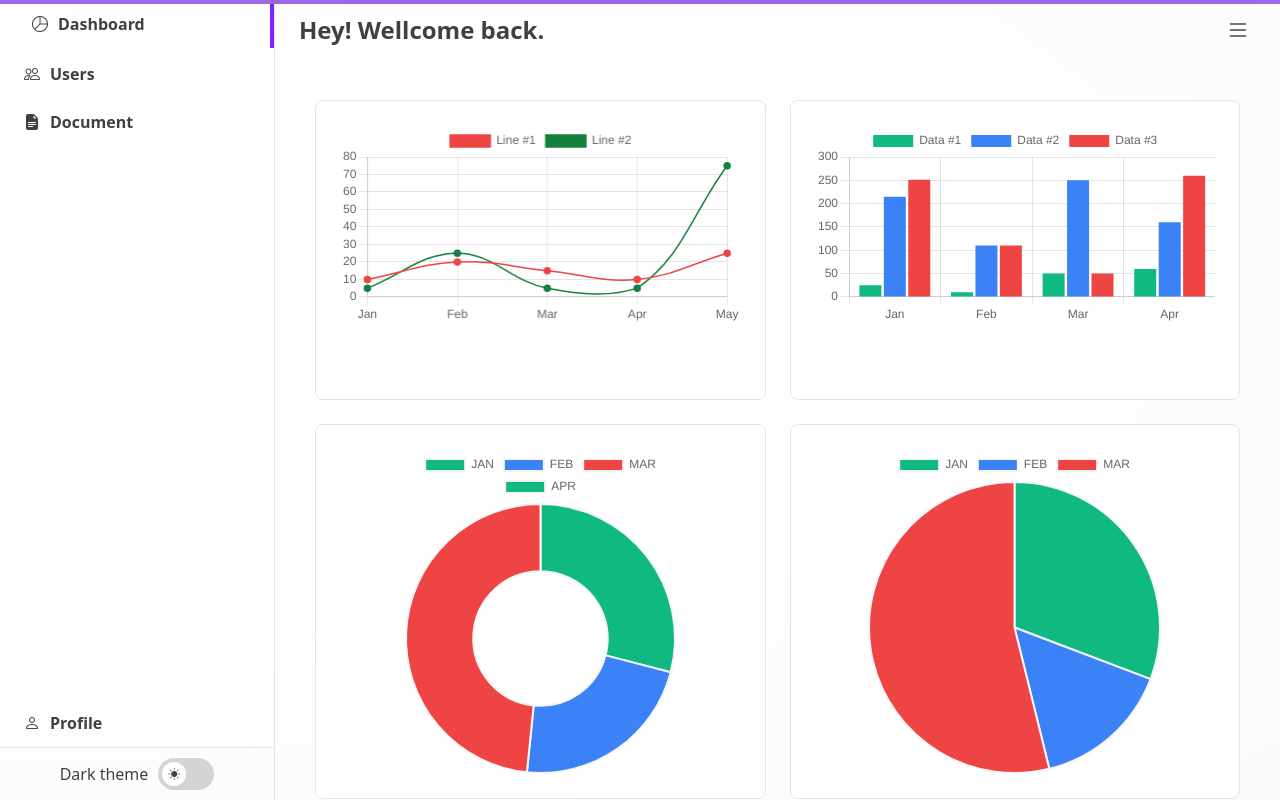
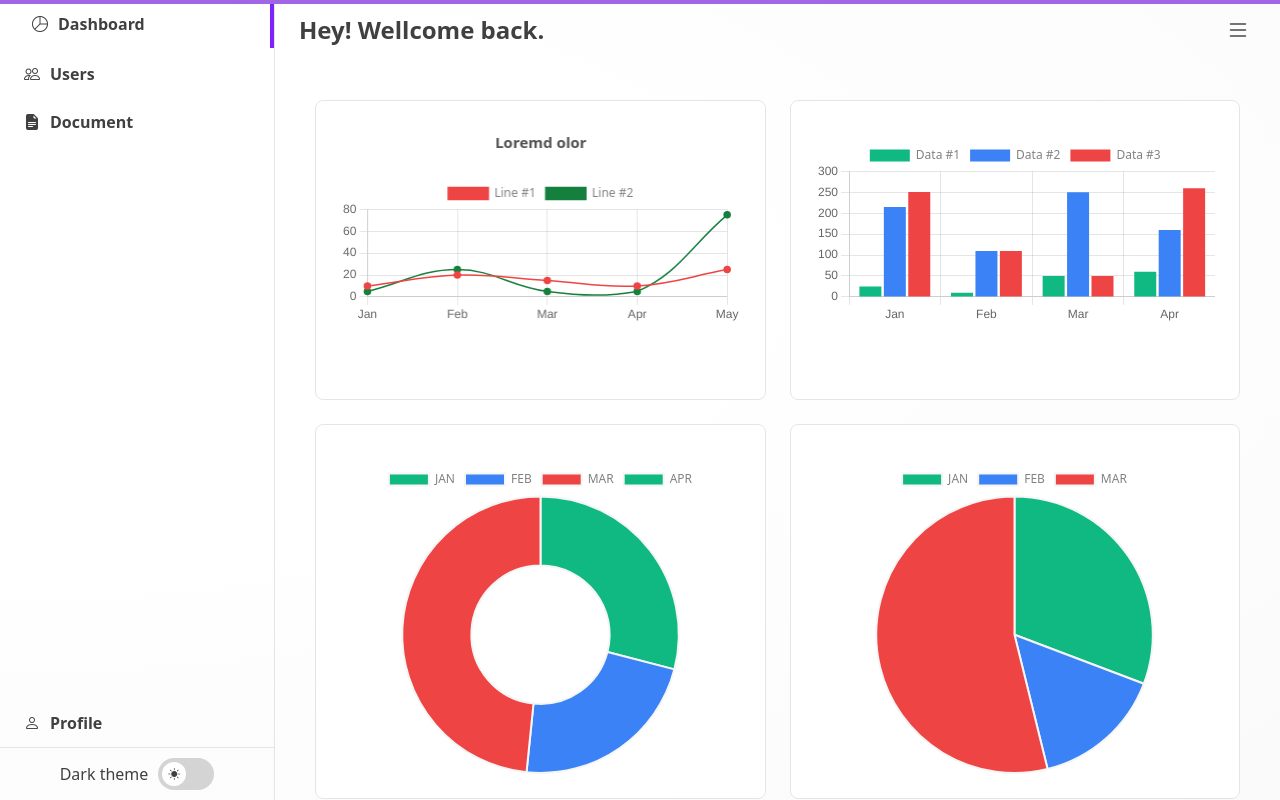
Before and after one commit to ernandesrs/pproj_vapp, a Vue app: page /dashboard in a window 1280 px wide. Built offline with nearby package versions, Linux system fonts and the light colour scheme.

Commit message:
charts title

```diff
--- a/src/components/ui/charts/CBarChart.vue
+++ b/src/components/ui/charts/CBarChart.vue
@@ -13,11 +13,12 @@ import type { BarChartDataSet } from '@/types/components/ui/chart_type';
 
 const props = withDefaults(defineProps<{
     id?: string,
+    title?: string,
     labels: Array<string>,
     datasets: Array<BarChartDataSet>
 }>(), {});
 
-const { getId, getOptions } = useBaseChart('bar', { id: props.id });
+const { getId, getOptions } = useBaseChart('bar', { id: props.id, title: props.title });
 
 </script>
 
--- a/src/components/ui/charts/CDoughnutChart.vue
+++ b/src/components/ui/charts/CDoughnutChart.vue
@@ -13,11 +13,12 @@ import { Doughnut } from 'vue-chartjs';
 
 const props = withDefaults(defineProps<{
     id?: string,
+    title?: string,
     labels: Array<string>,
     datasets: Array<DoughnutChartDataSet>
 }>(), {});
 
-const { getId, getOptions } = useBaseChart('doughnut', { id: props.id });
+const { getId, getOptions } = useBaseChart('doughnut', { id: props.id, title: props.title });
 
 </script>
 
--- a/src/components/ui/charts/CLineChart.vue
+++ b/src/components/ui/charts/CLineChart.vue
@@ -13,11 +13,12 @@ import type { LineChartDataSet } from '@/types/components/ui/chart_type';
 
 const props = withDefaults(defineProps<{
     id?: string,
+    title?: string,
     labels: Array<string>,
     datasets: Array<LineChartDataSet>
 }>(), {});
 
-const { getId, getOptions } = useBaseChart('line', { id: props.id });
+const { getId, getOptions } = useBaseChart('line', { id: props.id, title: props.title });
 
 </script>
 
--- a/src/components/ui/charts/CPieChart.vue
+++ b/src/components/ui/charts/CPieChart.vue
@@ -13,11 +13,12 @@ import type { PieChartDataSet } from '@/types/components/ui/chart_type';
 
 const props = withDefaults(defineProps<{
     id?: string,
+    title?: string,
     labels: Array<string>,
     datasets: Array<PieChartDataSet>
 }>(), {});
 
-const { getId, getOptions } = useBaseChart('pie', { id: props.id });
+const { getId, getOptions } = useBaseChart('pie', { id: props.id, title: props.title });
 
 </script>
 
--- a/src/composables/components/ui/useBaseChart.ts
+++ b/src/composables/components/ui/useBaseChart.ts
@@ -1,5 +1,5 @@
 import { computed } from "vue";
-import { Chart as ChartJS, Title, Tooltip, Legend, BarElement, ArcElement, LineElement, PointElement, CategoryScale, LinearScale, type LineOptions } from 'chart.js';
+import { Chart as ChartJS, Title, Tooltip, Legend, BarElement, ArcElement, LineElement, PointElement, CategoryScale, LinearScale, type LineOptions, plugins } from 'chart.js';
 import { ChartColors } from "@/types/components/ui/chart_type";
 import { useApp } from "@/composables/useApp";
 
@@ -32,8 +32,10 @@ ChartJS.defaults.backgroundColor = [
 ChartJS.register(Title, Tooltip, Legend, BarElement, ArcElement, LineElement, PointElement, CategoryScale, LinearScale);
 
 export function useBaseChart<T>(type: "bar" | "pie" | "line" | "area" | "doughnut", props: {
-    id: string | undefined
+    id: string | undefined,
+    title: string | undefined
 }) {
+    const fontFamily = 'ui-sans-serif, system-ui, sans-serif, "Apple Color Emoji", "Segoe UI Emoji", "Segoe UI Symbol", "Noto Color Emoji"';
     const { isDarkTheme } = useApp();
 
     const getId = computed(() => {
@@ -44,6 +46,33 @@ export function useBaseChart<T>(type: "bar" | "pie" | "line" | "area" | "doughnu
         return {
             responsive: true,
             maintainAspectRatio: true,
+            plugins: {
+                legend: {
+                    display: true,
+                    // position: 'bottom',
+                    title: {
+                        display: true,
+                    },
+                    labels: {
+                        font: {
+                            family: fontFamily,
+                            weight: 400
+                        },
+                        color: isDarkTheme() ? '#B5B5B5' : '#828282'
+                    }
+                },
+                title: {
+                    display: props.title ? true : false,
+                    text: props.title,
+                    color: isDarkTheme() ? '#E0E0E0' : '#525252',
+                    // position: 'top',
+                    font: {
+                        family: fontFamily,
+                        size: 15,
+                        weight: 600
+                    }
+                }
+            },
             datasets: {
                 doughnut: {
                     borderColor: isDarkTheme() ? '#171717' : '#f5f5f5'
@@ -62,6 +91,6 @@ export function useBaseChart<T>(type: "bar" | "pie" | "line" | "area" | "doughnu
 
     return {
         getId,
-        getOptions
+        getOptions,
     };
 };
--- a/src/views/dash/HomeView.vue
+++ b/src/views/dash/HomeView.vue
@@ -4,7 +4,7 @@
 
             <CCard class="col-span-6">
                 <div class="h-[250px]">
-                    <CLineChart :labels="['Jan', 'Feb', 'Mar', 'Apr', 'May']" :datasets="[
+                    <CLineChart title="Loremd olor" :labels="['Jan', 'Feb', 'Mar', 'Apr', 'May']" :datasets="[
                         {
                             label: 'Line #1',
                             data: [10, 20, 15, 10, 25],
```
